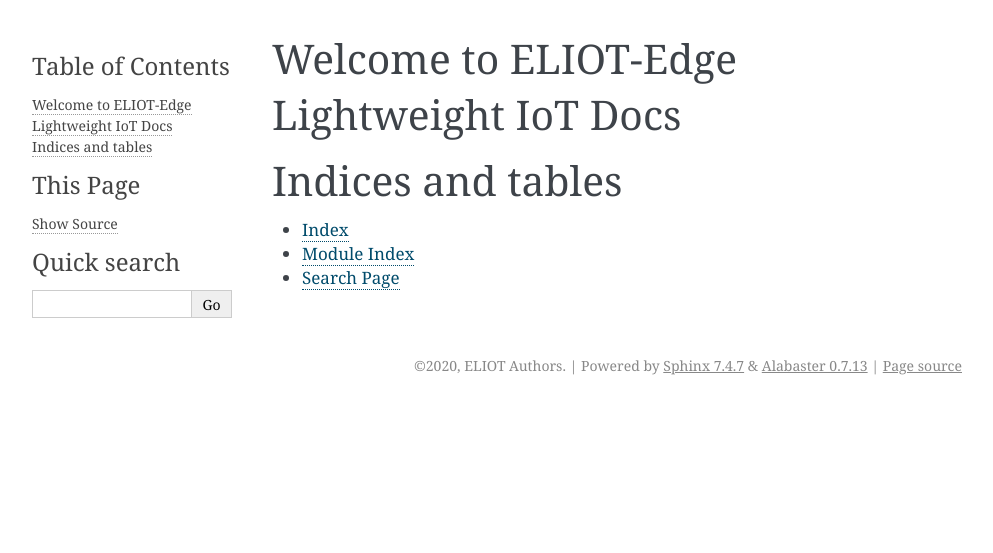
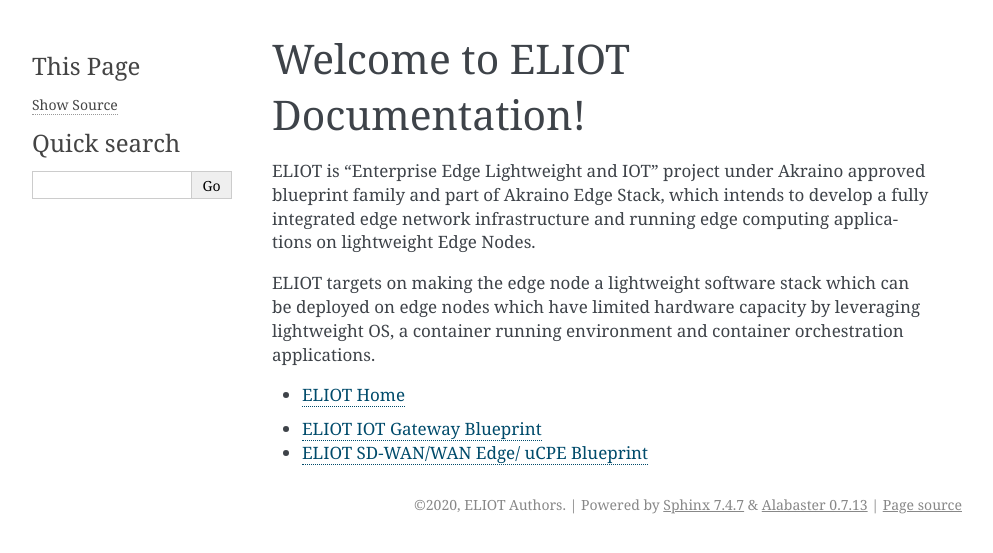
Before and after one commit to akraino-edge-stack/eliot, a Sphinx documentation site: the page built from docs/source/index.rst, in a window 1280 px wide. Shown: the top 553 px of the page, without its empty margins (148-1141 px from the left). Built offline with Sphinx 7.4.7, drawn with Linux system fonts in a browser that asks for light colours.

Commit message:
Modified contents of index.rst file
Signed-off-by: abhijit_onap <abhijit.das.gupta@huawei.com>
Change-Id: I86672e4c2e0c96d44d4e7ee01d92ee85d4284e11

```diff
--- a/docs/source/index.rst
+++ b/docs/source/index.rst
@@ -1,15 +1,24 @@
-Welcome to ELIOT-Edge Lightweight IoT Docs
-======================================================
+Welcome to ELIOT Documentation!
+===============================
 
 .. toctree::
    :maxdepth: 2
    :caption: Contents:
 
+ELIOT is "Enterprise Edge Lightweight and IOT" project under Akraino
+approved blueprint family and part of Akraino Edge Stack, which intends
+to develop a fully integrated edge network infrastructure and running
+edge computing applications on lightweight Edge Nodes.
+
+ELIOT targets on making the edge node a lightweight software stack which
+can be deployed on edge nodes which have limited hardware capacity by
+leveraging lightweight OS, a container running environment and container
+orchestration applications.
 
 
-Indices and tables
-==================
+.. toctree::
+   ELIOT Home <https://wiki.akraino.org/display/AK/ELIOT%3A+Edge+Lightweight+and+IoT+Blueprint+Family>
 
-* :ref:`genindex`
-* :ref:`modindex`
-* :ref:`search`
+.. toctree::
+   ELIOT IOT Gateway Blueprint <https://wiki.akraino.org/display/AK/ELIOT+R3+IoT+Gateway+Blueprint+Documentation>
+   ELIOT SD-WAN/WAN Edge/ uCPE Blueprint <https://wiki.akraino.org/pages/viewpage.action?pageId=28967856>
```
